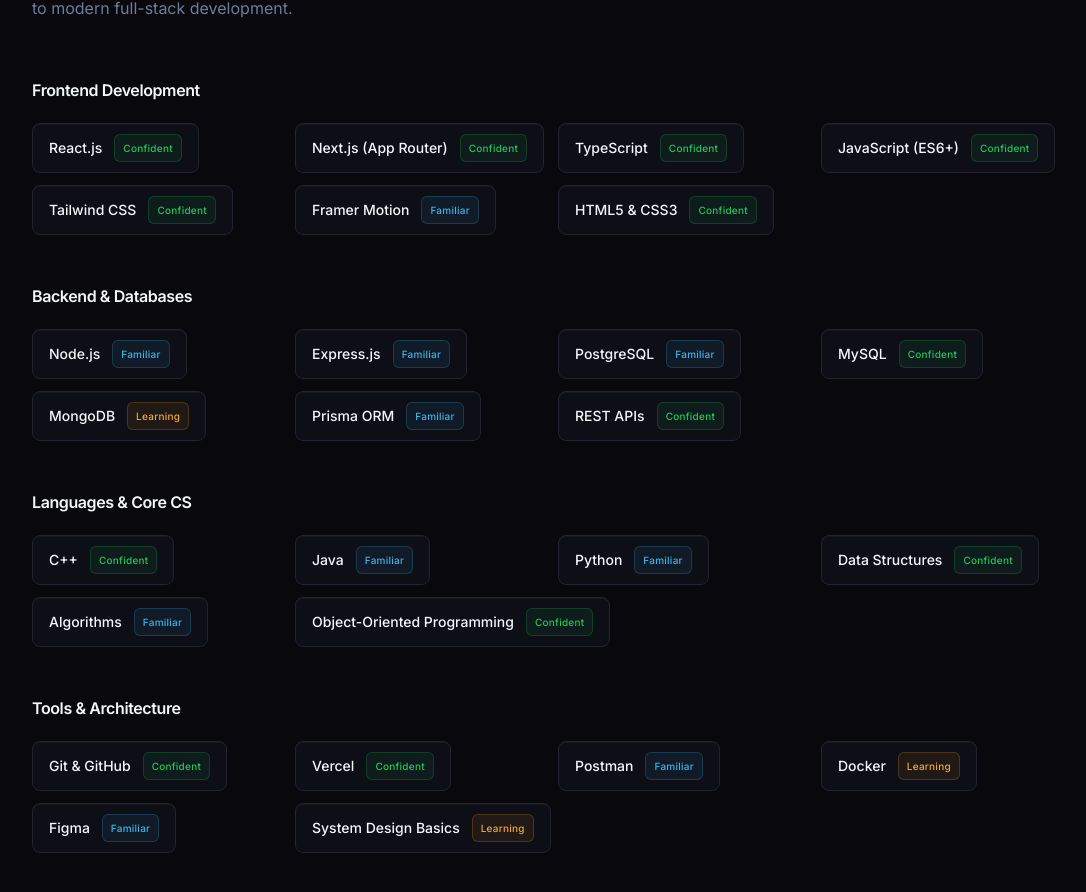
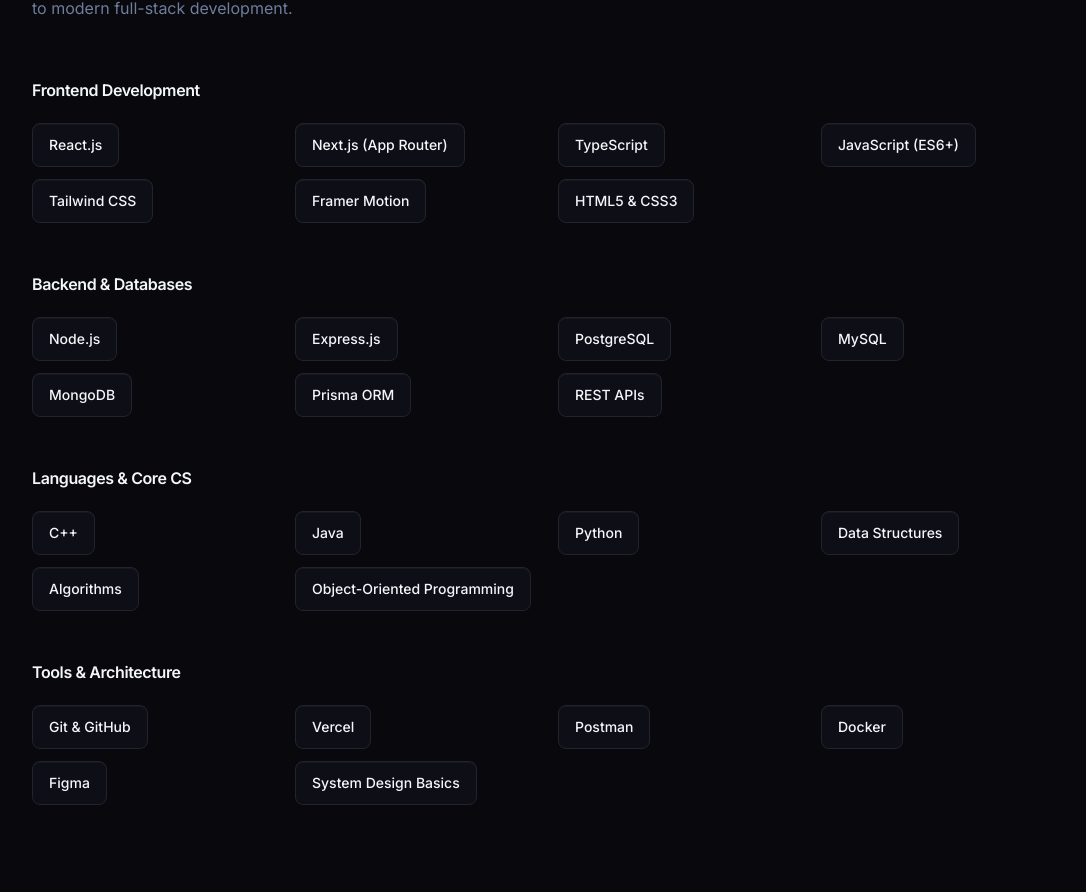
Before and after one commit to mahmudulhasanmaruf78/Portfolio, a Next.js app: page / in a window 1280 px wide. Shown: the part 2794-3686 px from the top of the page, without its empty margins (88-1174 px from the left). Built offline with nearby package versions, Linux system fonts and the light colour scheme; no server answers.

Commit message:
feat: simplify skill display in HomePage by removing unnecessary badge component

```diff
--- a/app/page.tsx
+++ b/app/page.tsx
@@ -351,16 +351,8 @@
                   {group.skills.map((skill) => (
                     <StaggerItem key={skill.name}>
                       <div className="skill-pill group cursor-default">
-                        <div className="flex items-center gap-3 w-full">
-                          <div className="flex-1 min-w-0">
-                            <p className="text-sm font-medium text-foreground truncate">{skill.name}</p>
-                          </div>
-                          <Badge
-                            variant={skill.level.toLowerCase() as 'learning' | 'familiar' | 'confident'}
-                            className="shrink-0 text-[10px]"
-                          >
-                            {skill.level}
-                          </Badge>
+                        <div className="flex items-center w-full">
+                          <p className="text-sm font-medium text-foreground truncate">{skill.name}</p>
                         </div>
                       </div>
                     </StaggerItem>
```
